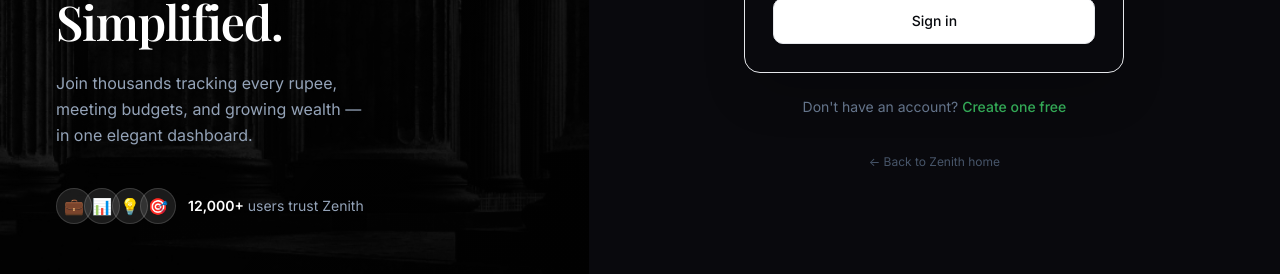
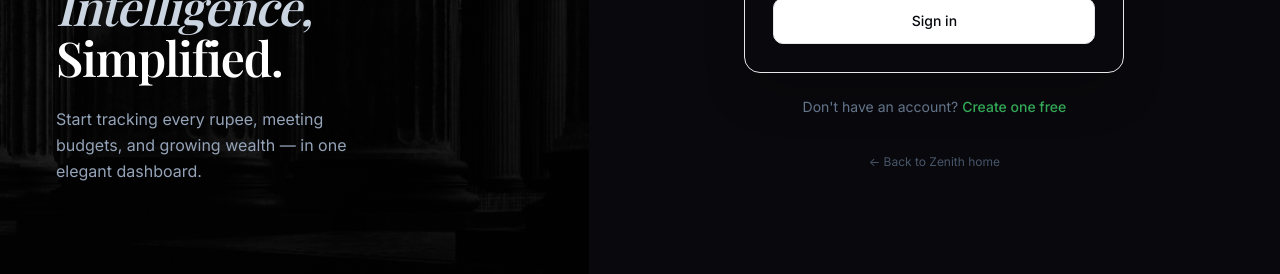
Before and after one commit to Aditya4860/smart-expense-tracker, a React (Vite) app in the folder frontend/: page /login in a window 1280 px wide. Shown: the part 520-794 px from the top of the page. Built offline with nearby package versions, Linux system fonts and the light colour scheme; no server answers; a web font is replaced by a local one.

Commit message:
fix(ui): remove fake social proof component from auth layout

```diff
--- a/frontend/src/layouts/AuthLayout.jsx
+++ b/frontend/src/layouts/AuthLayout.jsx
@@ -49,22 +49,9 @@
             Simplified.
           </h2>
           <p className="text-slate-400 text-base max-w-xs leading-relaxed mb-10">
-            Join thousands tracking every rupee, meeting budgets, and growing wealth — in one elegant dashboard.
+            Start tracking every rupee, meeting budgets, and growing wealth — in one elegant dashboard.
           </p>
 
-          {/* Social proof */}
-          <div className="flex items-center gap-3">
-            <div className="flex -space-x-2">
-              {['💼', '📊', '💡', '🎯'].map((e, i) => (
-                <div key={i} className="w-9 h-9 rounded-full bg-white/10 border border-white/15 flex items-center justify-center text-base">
-                  {e}
-                </div>
-              ))}
-            </div>
-            <p className="text-sm text-slate-400">
-              <span className="text-white font-semibold">12,000+</span> users trust Zenith
-            </p>
-          </div>
         </div>
       </div>
 
```
